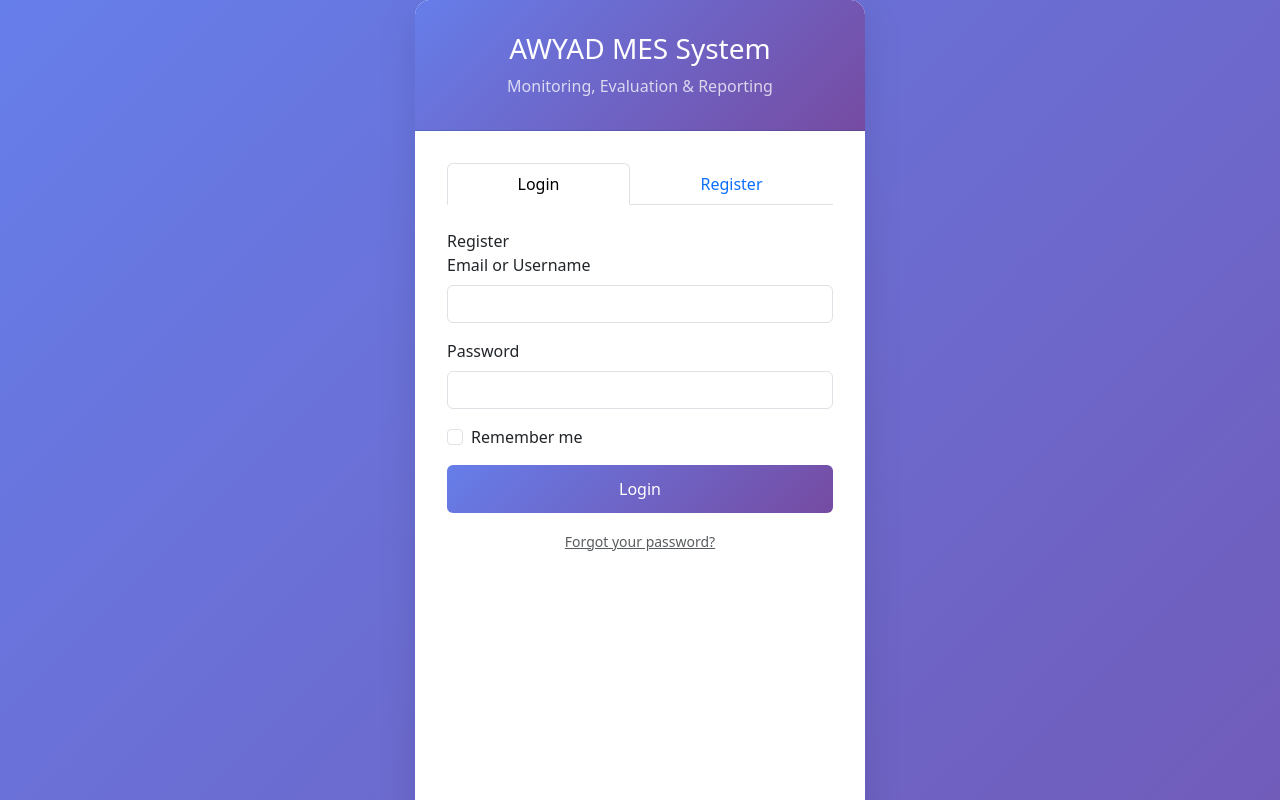
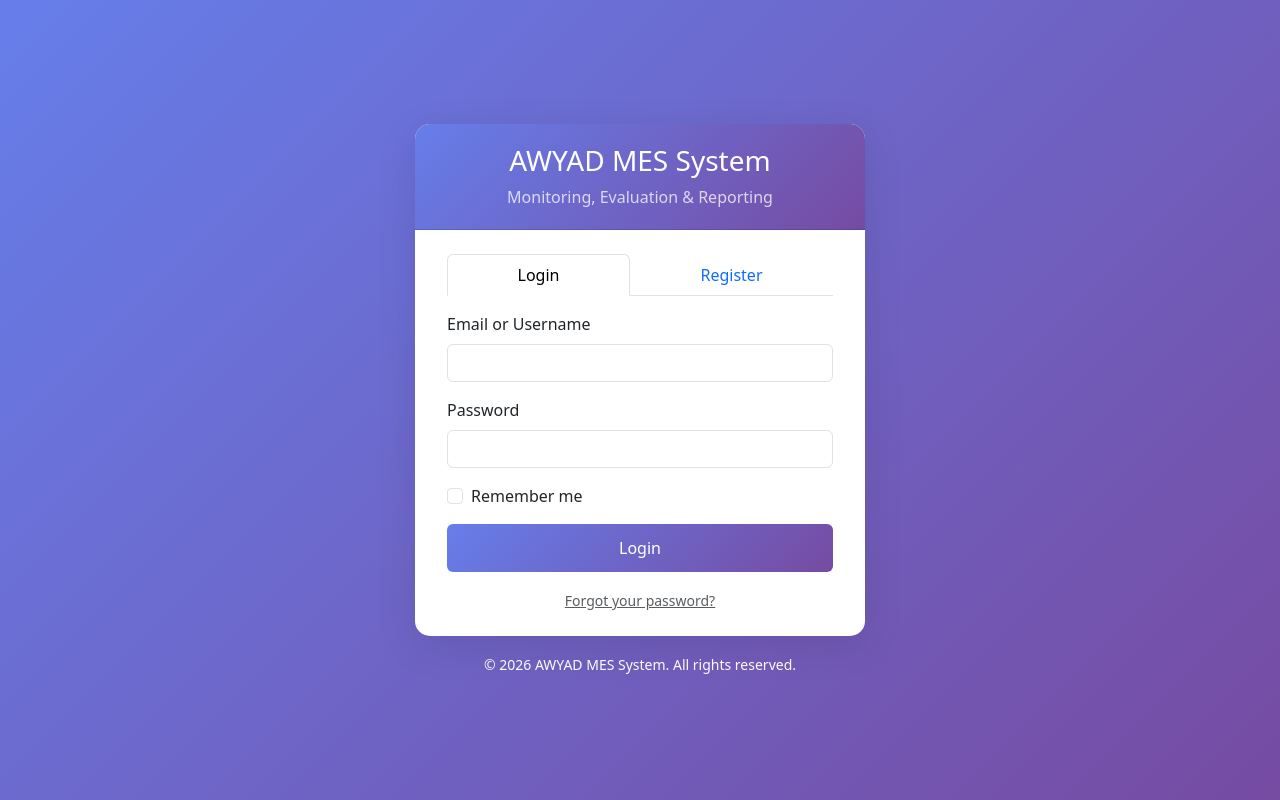
Before and after one commit to 3bsolutionsltd/-awyad-mes-demo, a website: page public/login.html in a window 1280 px wide. Shown: the top 800 px of the page. Drawn offline with nearby package versions, Linux system fonts and the light colour scheme.

Commit message:
fix: compact login form layout and fix card height stretching

```diff
--- a/public/login.html
+++ b/public/login.html
@@ -10,11 +10,15 @@
             background: linear-gradient(135deg, #667eea 0%, #764ba2 100%);
             min-height: 100vh;
             display: flex;
+            flex-direction: column;
+            justify-content: center;
             align-items: center;
+            padding: 1rem;
+            box-sizing: border-box;
         }
         .login-container {
             max-width: 450px;
-            margin: auto;
+            width: 100%;
         }
         .card {
             border: none;
@@ -25,11 +29,11 @@
             background: linear-gradient(135deg, #667eea 0%, #764ba2 100%);
             color: white;
             border-radius: 15px 15px 0 0 !important;
-            padding: 2rem;
+            padding: 1.25rem 2rem;
             text-align: center;
         }
         .card-body {
-            padding: 2rem;
+            padding: 1.5rem 2rem;
         }
         .btn-primary {
             background: linear-gradient(135deg, #667eea 0%, #764ba2 100%);
@@ -58,8 +62,7 @@
     </style>
 </head>
 <body>
-    <div class="container">
-        <div class="login-container">
+    <div class="login-container">
             <div class="card">
                 <div class="card-header">
                     <h3 class="mb-0">AWYAD MES System</h3>
@@ -70,7 +73,7 @@
                     <div id="alertContainer"></div>
 
                     <!-- Tabs -->
-                    <ul class="nav nav-tabs mb-4" role="tablist" id="authTabs">
+                    <ul class="nav nav-tabs mb-3" role="tablist" id="authTabs">
                         <li class="nav-item flex-fill" role="presentation">
                             <button class="nav-link active w-100" id="login-tab" data-bs-toggle="tab" data-bs-target="#login" type="button">
                                 Login
@@ -94,10 +97,6 @@
                         <li class="nav-item flex-fill" role="presentation" id="change-tab-item" style="display:none">
                             <button class="nav-link w-100" id="change-tab" data-bs-toggle="tab" data-bs-target="#change" type="button">
                                 Change Password
-                            </button>
-                        </li>
-                    </ul>
-                                Register
                             </button>
                         </li>
                     </ul>
@@ -165,7 +164,6 @@
                                 </button>
                             </form>
                         </div>
-                    </div>
 
                         <!-- Forgot Password Form -->
                         <div class="tab-pane fade" id="forgot" role="tabpanel">
@@ -246,9 +244,8 @@
                 </div>
             </div>
 
-            <div class="text-center mt-3 text-white">
-                <small>&copy; 2026 AWYAD MES System. All rights reserved.</small>
-            </div>
+        <div class="text-center mt-3 text-white">
+            <small>&copy; 2026 AWYAD MES System. All rights reserved.</small>
         </div>
     </div>
 
```
